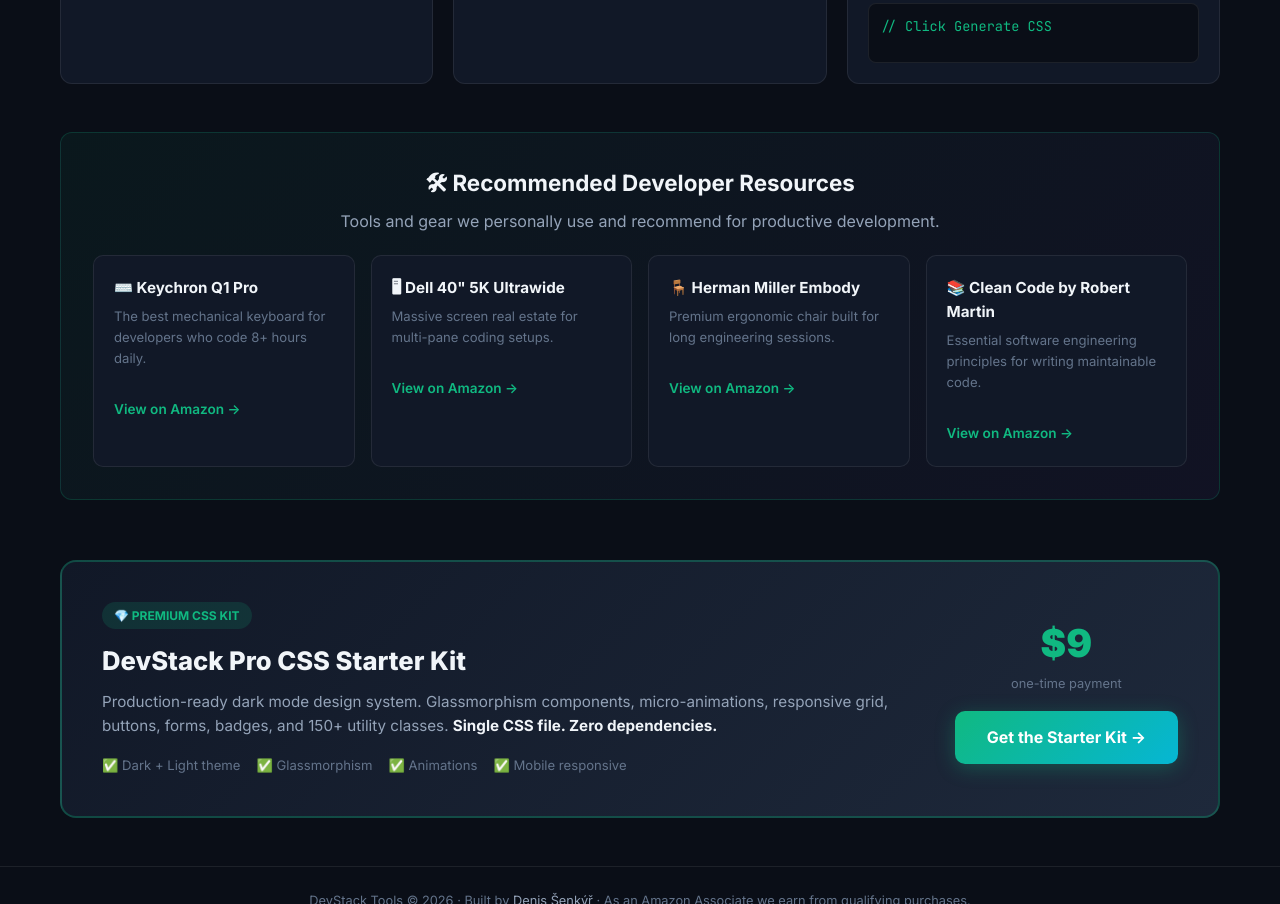
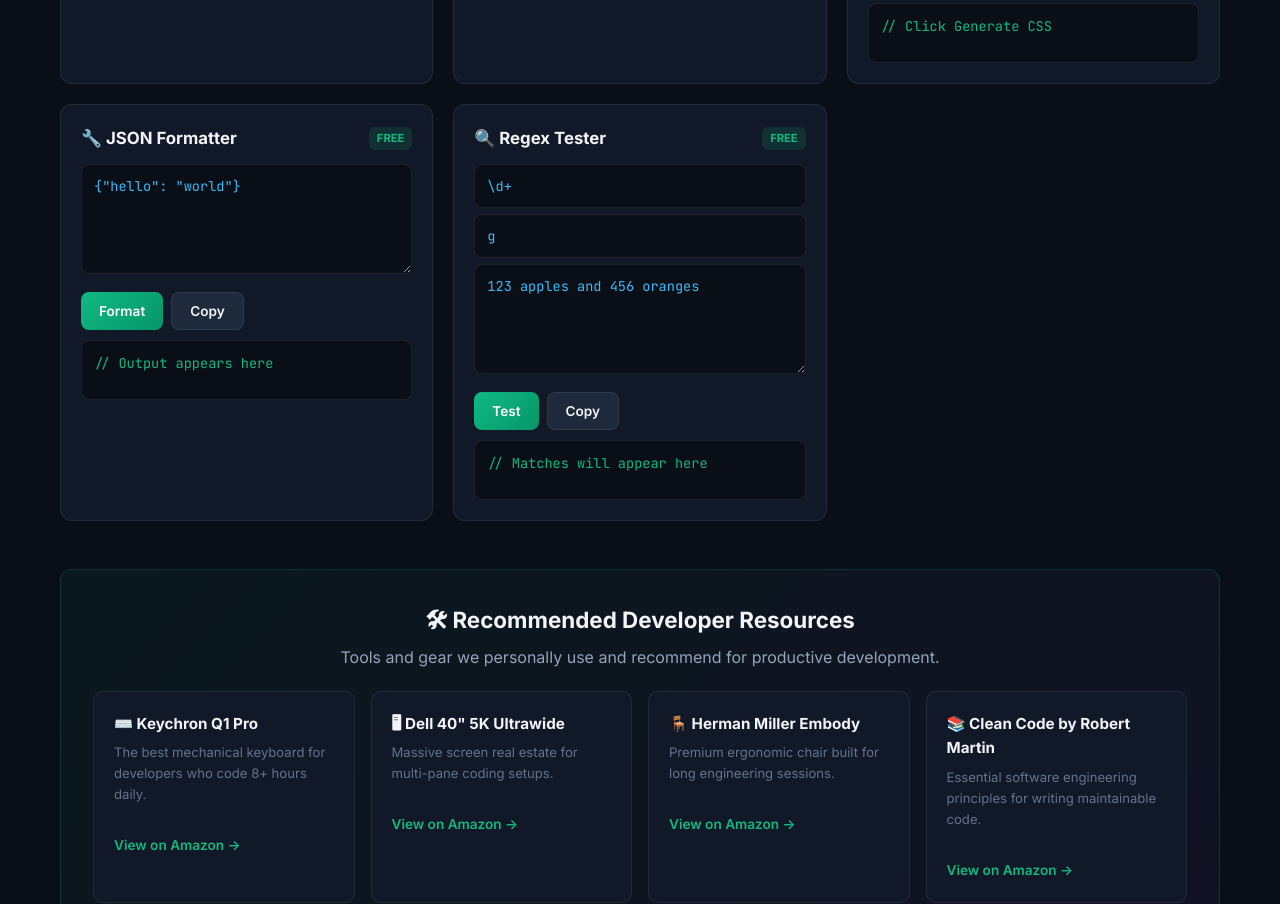
Before and after one commit to Florikopodpora/devstack-tools, a plain HTML site: page index.html in a window 1280 px wide. Shown: the part 925-1829 px from the top of the page. Drawn offline with Linux system fonts and the light colour scheme.

Commit message:
Add JSON formatter and regex tester tools for higher search traffic

```diff
--- a/index.html
+++ b/index.html
@@ -4,7 +4,7 @@
   <meta charset="UTF-8">
   <meta name="viewport" content="width=device-width, initial-scale=1.0">
   <title>DevStack Tools - Free Developer Utilities Online</title>
-  <meta name="description" content="Free developer tools: JSON to TypeScript, CSS generator, color converter, Base64 encoder, Lorem Ipsum, UUID generator, and more. No signup needed.">
+  <meta name="description" content="Free developer tools: JSON formatter, regex tester, JSON to TypeScript, CSS generator, color converter, Base64 encoder, Lorem Ipsum, UUID generator, and more. No signup needed.">
   <meta name="keywords" content="developer tools, JSON to TypeScript, CSS generator, free online tools, web developer utilities">
   <link rel="preconnect" href="https://fonts.googleapis.com">
   <link rel="preconnect" href="https://fonts.gstatic.com" crossorigin>
@@ -366,6 +366,40 @@
         </div>
       </div>
 
+      <!-- Tool 7: JSON Formatter & Validator -->
+      <div class="tool-card">
+        <div class="tool-header">
+          <h3>🔧 JSON Formatter</h3>
+          <span class="tool-tag tag-free">FREE</span>
+        </div>
+        <div class="tool-body">
+          <textarea id="json-format-input" placeholder='Paste raw JSON here...'>{"hello": "world"}</textarea>
+          <div class="btn-row">
+            <button class="btn btn-primary" onclick="formatJson()">Format</button>
+            <button class="btn btn-secondary" onclick="copyOutput('json-format-out')">Copy</button>
+          </div>
+          <div class="output-area" id="json-format-out" style="max-height: 200px; overflow-y: auto;">// Output appears here</div>
+        </div>
+      </div>
+
+      <!-- Tool 8: Regex Tester -->
+      <div class="tool-card">
+        <div class="tool-header">
+          <h3>🔍 Regex Tester</h3>
+          <span class="tool-tag tag-free">FREE</span>
+        </div>
+        <div class="tool-body">
+          <input type="text" id="regex-pattern" placeholder="Pattern (e.g. \d+)" value="\d+" oninput="testRegex()" style="margin-bottom:6px;">
+          <input type="text" id="regex-flags" placeholder="Flags (e.g. g, i)" value="g" oninput="testRegex()" style="margin-bottom:6px;">
+          <textarea id="regex-text" placeholder='Test string...' oninput="testRegex()">123 apples and 456 oranges</textarea>
+          <div class="btn-row">
+            <button class="btn btn-primary" onclick="testRegex()">Test</button>
+            <button class="btn btn-secondary" onclick="copyOutput('regex-out')">Copy</button>
+          </div>
+          <div class="output-area" id="regex-out" style="max-height: 200px; overflow-y: auto;">// Matches will appear here</div>
+        </div>
+      </div>
+
     </div>
 
     <!-- Recommended Developer Tools (Affiliate Links) -->
@@ -535,6 +569,42 @@
       document.getElementById('glass-out').textContent = css;
     }
 
+    // JSON Formatter
+    function formatJson() {
+      try {
+        const input = document.getElementById('json-format-input').value;
+        const parsed = JSON.parse(input);
+        document.getElementById('json-format-out').textContent = JSON.stringify(parsed, null, 2);
+      } catch (e) {
+        document.getElementById('json-format-out').textContent = '// Error: Invalid JSON\n// ' + e.message;
+      }
+    }
+
+    // Regex Tester
+    function testRegex() {
+      try {
+        const pattern = document.getElementById('regex-pattern').value;
+        const flags = document.getElementById('regex-flags').value;
+        const text = document.getElementById('regex-text').value;
+
+        if (!pattern) {
+          document.getElementById('regex-out').textContent = '// Enter a pattern';
+          return;
+        }
+
+        const regex = new RegExp(pattern, flags);
+        const matches = [...text.matchAll(new RegExp(regex, flags.includes('g') ? flags : flags + 'g'))];
+
+        if (matches && matches.length > 0) {
+          document.getElementById('regex-out').textContent = `Matches found: ${matches.length}\n\n` + matches.map((m, i) => `Match ${i + 1}: ${m[0]}` + (m.length > 1 ? `\nGroups: ${m.slice(1).join(', ')}` : '')).join('\n\n');
+        } else {
+          document.getElementById('regex-out').textContent = 'No matches found.';
+        }
+      } catch (e) {
+        document.getElementById('regex-out').textContent = '// Error: ' + e.message;
+      }
+    }
+
     // Copy helper
     function copyOutput(id) {
       const text = document.getElementById(id).textContent;
```
